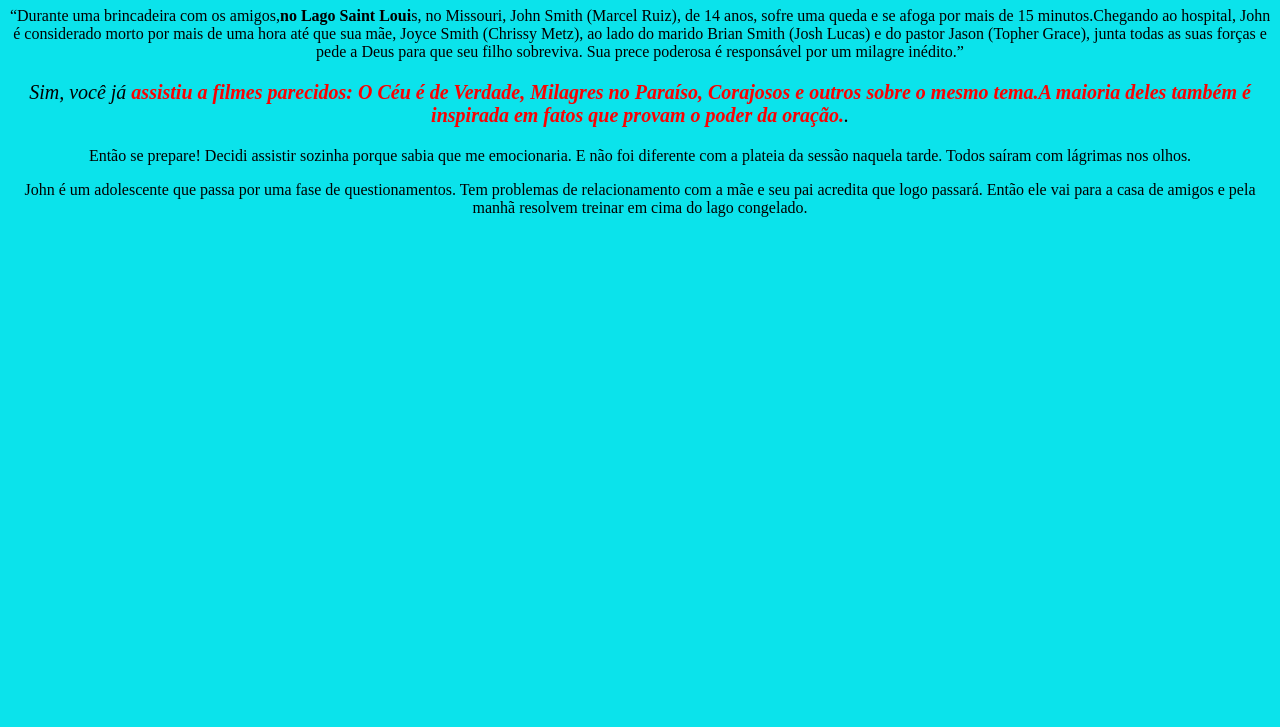
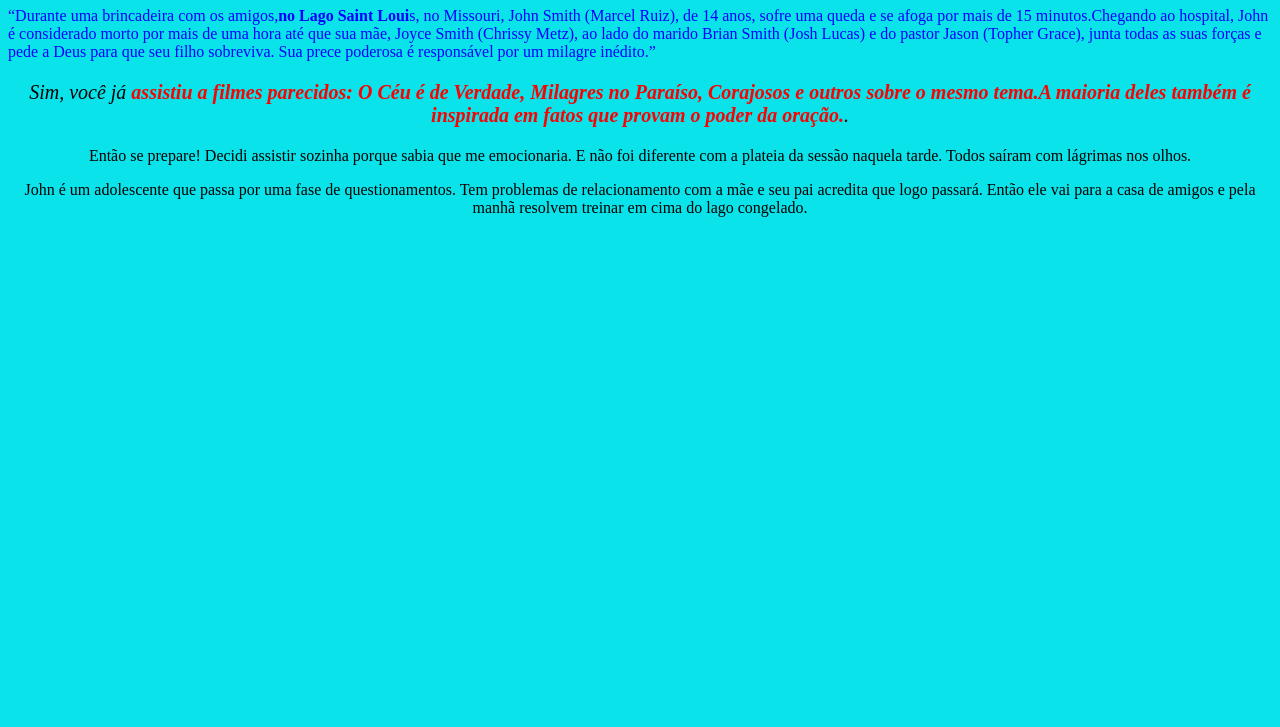
Before and after one commit to thaina7560/recup-01-de-dez, a plain HTML site: page index.html in a window 1280 px wide. Shown: the part 73-800 px from the top of the page. Drawn offline with Linux system fonts and the light colour scheme.

Commit message:
Update style.css

```diff
--- a/style.css
+++ b/style.css
@@ -5,7 +5,10 @@ body {
 p{
     text-align:center;
 }
-
+#brincadeira {
+    color: blue;
+    text-align:left;
+}
 em strong{
      color:rgb(250, 2, 2)
 }
```
